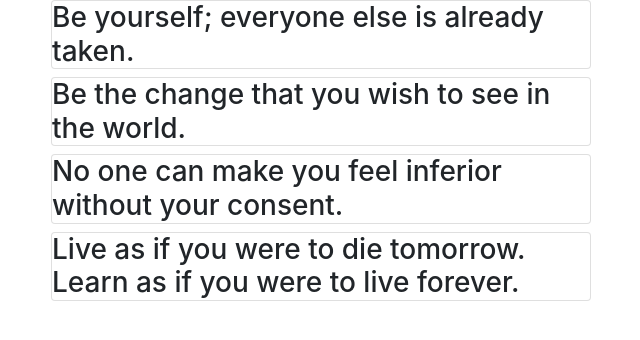
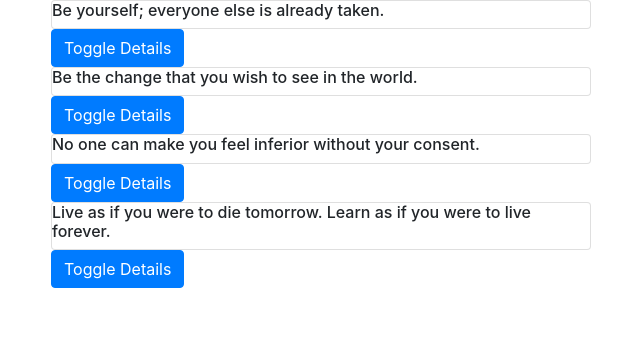
Before and after one commit to Vincent-kipngeno/Quotes-App, an Angular app: page / in a window 1280 px wide. Shown: the top 340 px of the page, without its empty margins (34-674 px from the left). Built offline with nearby package versions, Linux system fonts and the light colour scheme.

Commit message:
Add a toggler button which when clicked toggles and shows quote details

```diff
--- a/src/app/quote/quote.component.html
+++ b/src/app/quote/quote.component.html
@@ -1,11 +1,14 @@
 <div class="container">
   <div class="row">
     <div class="col-md-6">
-      <div *ngFor = "let quote of quotes">
-        <h3 class="card" >{{quote.quoteValue}}</h3>
-        <div *ngIf = 'quote.showQuoteDetails'>
-          <app-quote-detail></app-quote-detail>
+      <div *ngFor = "let quote of quotes; let i = index">
+        <div class="card">
+          <h6>{{quote.quoteValue}}</h6>
+          <div *ngIf = 'quote.showQuoteDetails'>
+            <app-quote-detail></app-quote-detail>
+          </div>
         </div>
+        <button (click)='toggler(i)' type="button" class="btn btn-primary" name="button">Toggle Details</button>
       </div>
     </div>
   </div>
--- a/src/app/quote/quote.component.ts
+++ b/src/app/quote/quote.component.ts
@@ -13,6 +13,9 @@ export class QuoteComponent implements OnInit {
     new Quote ("No one can make you feel inferior without your consent.", "Eleanor Roosevelt", "Vincent Kipngeno", 0, 0),
     new Quote ("Live as if you were to die tomorrow. Learn as if you were to live forever.", "Mahatma Gandhi", "Vincent Kipngeno", 0, 0)
   ]
+  toggler(index){
+    this.quotes[index].showQuoteDetails = !this.quotes[index].showQuoteDetails;
+  }
   constructor() { }
 
   ngOnInit(): void {
```
